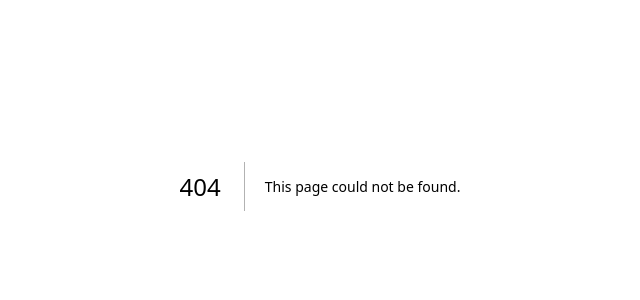
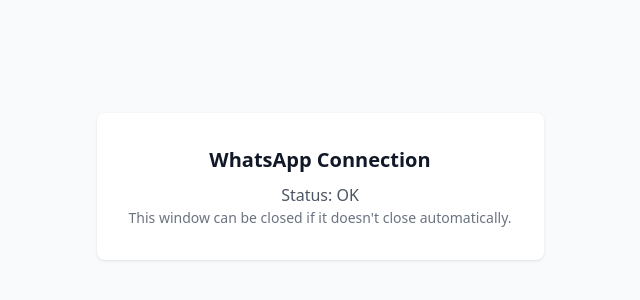
Before and after one commit to GeniusMundi10/grochurch-web-app, a Next.js app: page /wa-es-redirect in a window 1280 px wide. Before the commit this address had no page. Shown: the part 214-514 px from the top of the page, without its empty margins (320-960 px from the left). Built offline with nearby package versions, Linux system fonts and the light colour scheme.

Commit message:
Branding: Removed growbro references and added dynamic redirect URI support

```diff
--- a/src/app/(app)/integrations/integrations-form.tsx
+++ b/src/app/(app)/integrations/integrations-form.tsx
@@ -27,8 +27,17 @@
 import { Badge } from "@/components/ui/badge";
 import { cn } from "@/lib/utils";
 
-// WhatsApp OAuth redirect URI
-const WA_REDIRECT_URI = "https://crm.growbro.ai/wa-es-redirect";
+// WhatsApp OAuth redirect URI (Constructed dynamically)
+const getRedirectUri = () => {
+  if (typeof window === "undefined") return "";
+  const origin = window.location.origin;
+  // Fallback override if needed via env
+  const override = process.env.NEXT_PUBLIC_WA_REDIRECT_URI;
+  if (override) return override;
+
+  // Construct the secure redirect path
+  return `${origin}/wa-es-redirect`;
+};
 
 export default function IntegrationsForm() {
   const { user } = useUser();
@@ -151,7 +160,7 @@
             code: response.authResponse.code,
             waba_id: waSessionDataRef.current?.waba_id,
             phone_number_id: waSessionDataRef.current?.phone_number_id,
-            redirect_uri: WA_REDIRECT_URI,
+            redirect_uri: getRedirectUri(),
           };
 
           fetch("/api/whatsapp/embedded-callback", {
@@ -188,7 +197,7 @@
         config_id: configId,
         response_type: "code",
         override_default_response_type: true,
-        redirect_uri: WA_REDIRECT_URI,
+        redirect_uri: getRedirectUri(),
         extras: { setup: {}, sessionInfoVersion: "3" },
       });
     } catch (e) {
--- a/src/app/api/whatsapp/disconnect/route.ts
+++ b/src/app/api/whatsapp/disconnect/route.ts
@@ -31,7 +31,12 @@
     ai_id = (wi?.ai_id as string | undefined) || ai_id;
   }
 
-  const backendUrl = process.env.NEXT_PUBLIC_WHATSAPP_BACKEND_URL || 'https://growbro-backend.fly.dev';
+  const backendUrl = process.env.NEXT_PUBLIC_WHATSAPP_BACKEND_URL;
+
+  if (!backendUrl) {
+    console.error("NEXT_PUBLIC_WHATSAPP_BACKEND_URL is missing");
+    return NextResponse.json({ success: false, error: "System configuration error" }, { status: 500 });
+  }
 
   try {
     const resp = await fetch(`${backendUrl}/api/whatsapp/disconnect`, {
--- a/src/app/api/whatsapp/embedded-callback/route.ts
+++ b/src/app/api/whatsapp/embedded-callback/route.ts
@@ -53,7 +53,12 @@
     ai_id = biz.id as string;
   }
 
-  const backendUrl = process.env.NEXT_PUBLIC_WHATSAPP_BACKEND_URL || 'https://growbro-backend.fly.dev';
+  const backendUrl = process.env.NEXT_PUBLIC_WHATSAPP_BACKEND_URL;
+
+  if (!backendUrl) {
+    console.error("NEXT_PUBLIC_WHATSAPP_BACKEND_URL is missing");
+    return NextResponse.json({ success: false, error: "System configuration error" }, { status: 500 });
+  }
 
   try {
     const resp = await fetch(`${backendUrl}/api/whatsapp/complete-onboarding`, {
--- a/src/app/api/whatsapp/test/route.ts
+++ b/src/app/api/whatsapp/test/route.ts
@@ -41,7 +41,12 @@
     return NextResponse.json({ success: false, error: "No AI found for user" }, { status: 400 });
   }
 
-  const backendUrl = process.env.NEXT_PUBLIC_WHATSAPP_BACKEND_URL || 'https://growbro-backend.fly.dev';
+  const backendUrl = process.env.NEXT_PUBLIC_WHATSAPP_BACKEND_URL;
+
+  if (!backendUrl) {
+    console.error("NEXT_PUBLIC_WHATSAPP_BACKEND_URL is missing");
+    return NextResponse.json({ success: false, error: "System configuration error" }, { status: 500 });
+  }
 
   try {
     const resp = await fetch(`${backendUrl}/api/whatsapp/test-send`, {
--- /dev/null
+++ b/src/app/wa-es-redirect/page.tsx
@@ -0,0 +1,20 @@
+export const dynamic = "force-static";
+
+export default function WaEsRedirect() {
+  return (
+    <main style={{
+      minHeight: '100vh',
+      display: 'flex',
+      alignItems: 'center',
+      justifyContent: 'center',
+      fontFamily: 'system-ui, -apple-system, Segoe UI, Roboto, Helvetica, Arial, sans-serif',
+      backgroundColor: '#f9fafb'
+    }}>
+      <div style={{ textAlign: 'center', padding: '2rem', background: 'white', borderRadius: '0.5rem', boxShadow: '0 1px 3px 0 rgb(0 0 0 / 0.1)' }}>
+        <h1 style={{ fontSize: '1.25rem', fontWeight: '600', marginBottom: '0.5rem' }}>WhatsApp Connection</h1>
+        <p style={{ color: '#4b5563' }}>Status: OK</p>
+        <p style={{ fontSize: '0.875rem', color: '#6b7280' }}>This window can be closed if it doesn't close automatically.</p>
+      </div>
+    </main>
+  );
+}
```
